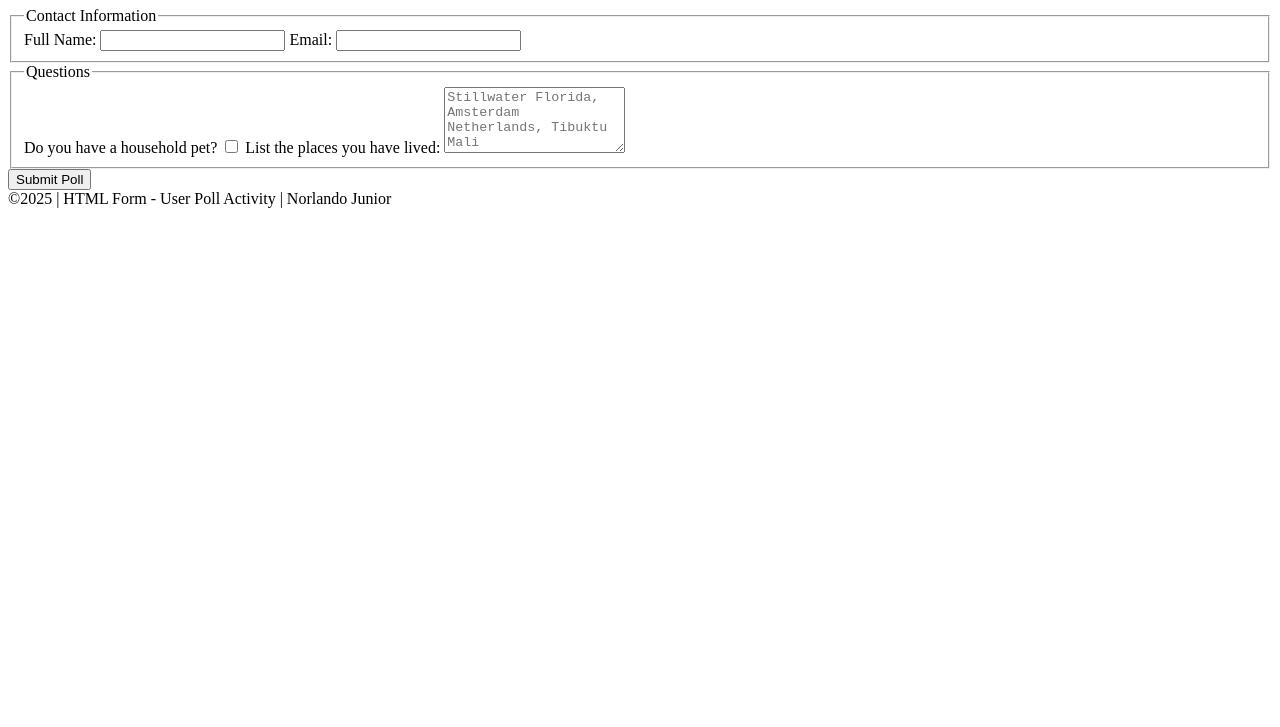
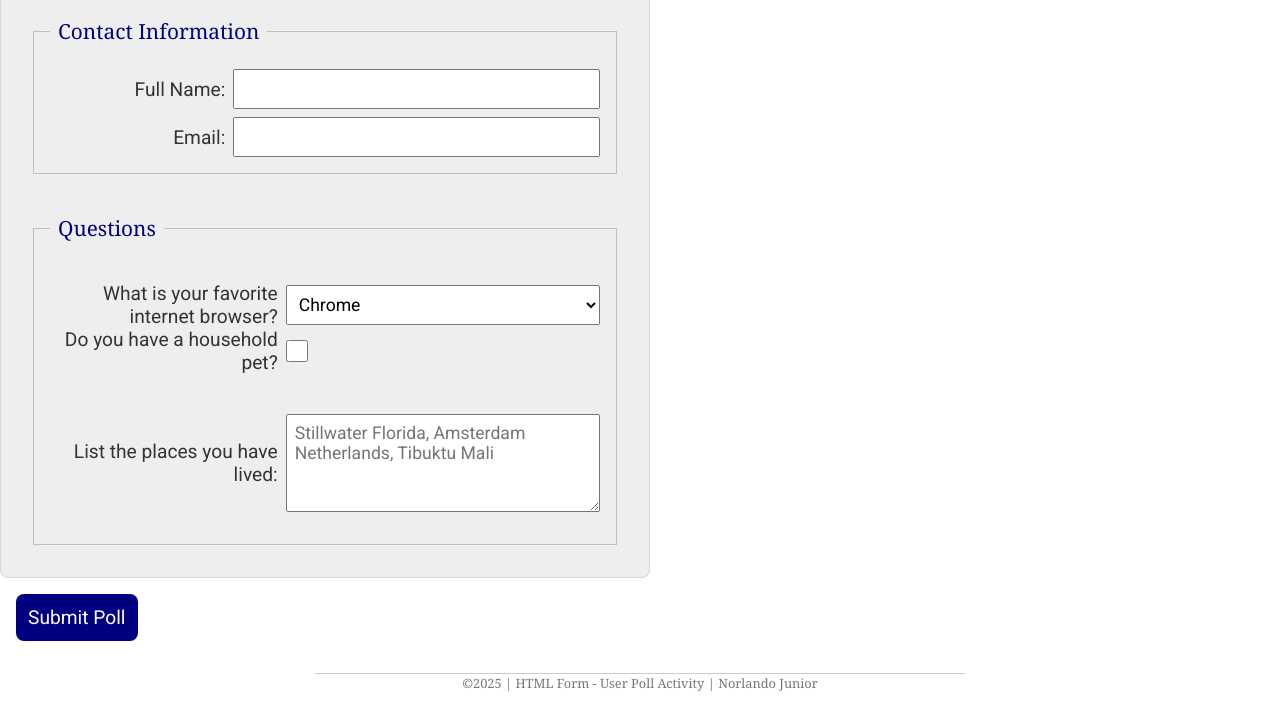
Before and after one commit to NorlandoJunior/wdd130, a plain HTML site: page week05/poll-form.html in a window 1280 px wide. Shown: the part 73-800 px from the top of the page. Drawn offline with Linux system fonts and the light colour scheme; a web font is replaced by a local one.

Commit message:
commit 3

```diff
--- a/week05/poll-form.html
+++ b/week05/poll-form.html
@@ -4,6 +4,10 @@
     <meta charset="utf-8">
     <meta name="viewport" content="width=device-width, initial scale=1">
     <title>WDD 130 | HTML Form - User Poll</title>
+    <link rel="stylesheet" href="styles/poll-form.css">
+    <link rel="preconnect" href="https://fonts.googleapis.com">
+    <link rel="preconnect" href="https://fonts.gstatic.com" crossorigin>
+    <link href="https://fonts.googleapis.com/css2?family=Host+Grotesk:ital,wght@0,300..800;1,300..800&family=Roboto+Condensed:ital,wght@0,100..900;1,100..900&family=Roboto:ital,wght@0,100;0,300;0,400;0,500;0,700;0,900;1,100;1,300;1,400;1,500;1,700;1,900&display=swap" rel="stylesheet">
 </head>
 <body>
     <header>
@@ -15,18 +19,35 @@
             <fieldset>
                 <legend>Contact Information</legend>
                 <!--form elements will go here-->
+                <div class="form-item column2">
                 <label for="fullname"> Full Name:</label>
                 <input type="text" id="fullname" name="fullname">
+                </div>
+                <div class="form-item column2">
                 <label for="usermail">Email:</label>
                 <input type="text" id="usermail" name="usermail">
+                </div>
             </fieldset>
             <fieldset>
                 <legend>Questions</legend>
-                <!--form elements will go here-->
+                <div class="form-item column1">
+                <label for="browser">What is your favorite internet browser?</label>
+                <select id="browser" name="browser">
+                    <option value="chrome">Chrome</option>
+                    <option value="firefox">Firefox</option>
+                    <option value="safari">Safari</option>
+                    <option value="edge">Edge</option>
+                    <option value="brave">Brave</option>
+                    <option value="other">Other</option>
+                </select>
                 <label for="pet">Do you have a household pet?</label>
                 <input type="checkbox" id="pet" name="pet">
+                </div>
+                <div class="form-item column1">
                 <label for="feedback">List the places you have lived:</label>
                 <textarea id="feedback" name="feedback" rows="4" placeholder="Stillwater Florida, Amsterdam Netherlands, Tibuktu Mali"></textarea>
+                </div>
+
             </fieldset>
         </form>
 
--- /dev/null
+++ b/week05/styles/poll-form.css
@@ -0,0 +1,105 @@
+* {
+    margin: 0;
+    padding: 0;
+    box-sizing: border-box;
+}
+
+body {
+    font-family: Merriweather, Georgia, serif;
+    font-size: 1.2rem;
+    color: #333;
+    background: #fff;
+}
+
+header {
+    margin: 0;
+    width: 650px;
+}
+
+h1 {
+    margin: 0.5rem;
+    font-size: 1.5rem;
+    color: navy;
+    text-align: center;
+}
+
+form {
+    width: 650px;
+    margin: 0;
+    padding: 1rem;
+    border: 1px solid rgb(0 0 0 / 0.1);
+    border-radius: 0.5rem;
+    background-color: #eee;
+    display: grid;
+}
+
+fieldset {
+    display: grid;
+    grid-gap: .5rem;
+    margin: 1rem;
+    border: 1px solid rgb(0 0 0 / 0.2);
+    padding: 1rem;
+}
+
+legend {
+    padding: 0.5rem;
+    color: navy;
+    font-size: 1.3rem;
+}
+
+label, input, button, select, textarea {
+    font-family: Roboto, Arial, sans-serif;
+}
+
+label {
+    text-align: right;
+    padding-right: 0.5rem;
+}
+
+input, select, textarea {
+    padding: 0.5rem;
+    font-size: 1.1rem;
+}
+
+input[type="checkbox"] {
+    width: 22px;
+    height: 22px;
+    vertical-align: bottom;
+}
+
+button {
+    margin: 1rem;
+    background-color: navy;
+    color: #fff;
+    border: none;
+    border-radius: .5rem;
+    padding: .75rem;
+    font-size: 1.2rem;
+}
+
+button:hover {
+    background-color: darkgreen;
+}
+
+footer {
+    margin: 1rem auto 0;
+    width: 650px;
+    text-align: center;
+    font-size: 0.8rem;
+    color: #777;
+    border-top: 1px solid #ccc;
+}
+
+.form-item {
+    display: grid;
+    align-items: center;
+}
+
+.column1 {
+    grid-template-columns: 3fr 4fr;
+    margin: 1rem 0;
+}
+
+.column2 {
+    grid-template-columns: 1fr 2fr;
+}
```
